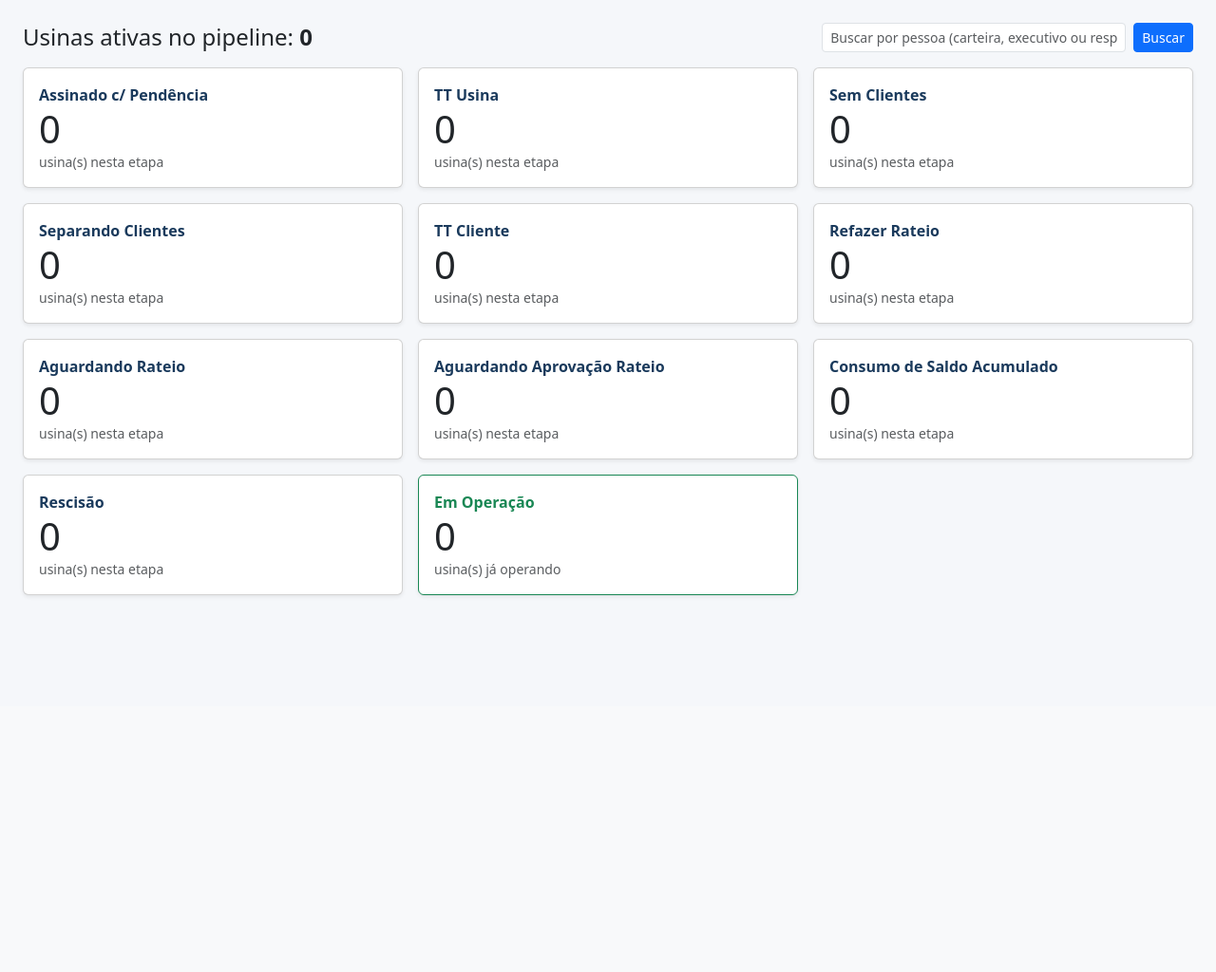
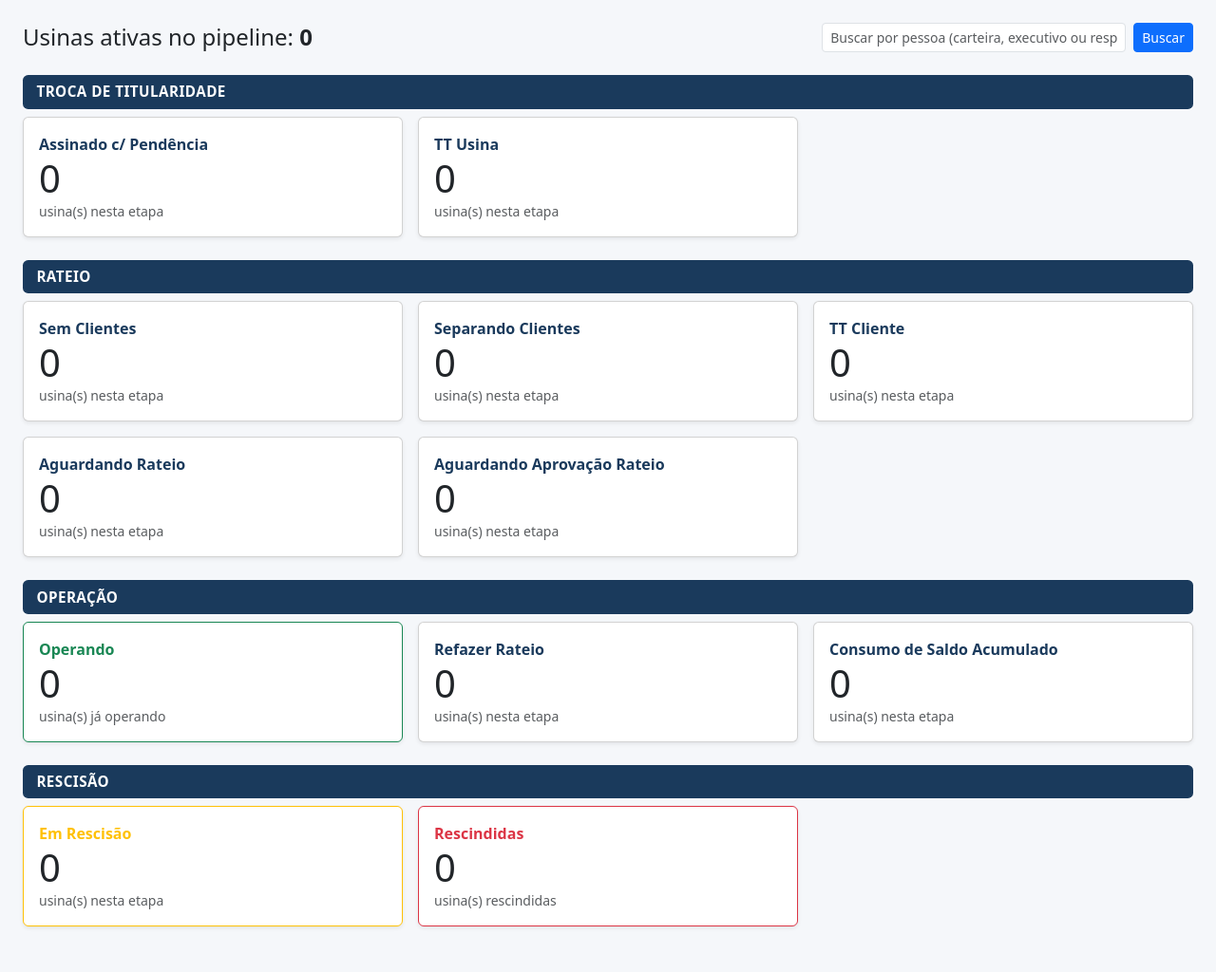
Before and after one commit to Relicetti/claude-code-workspace, a Flask app: page / in a window 1280 px wide. Shown: the part 56-1080 px from the top of the page at 95% size. Before the commit the page ends 685 px from the top, so only its background shows below. Run offline with Flask 3, Linux system fonts and the light colour scheme; the visitor is signed in with stand-in values (Sample User, id 1); data that the repository does not hold is empty.

Commit message:
feat(fup-operacoes): dashboard agrupado em faixas por macro-etapa
Cards do dashboard agora ficam sob 4 faixas de título:
- Troca de Titularidade: Assinado c/ Pendência, TT Usina
- Rateio: Sem Clientes, Separando Clientes, TT Cliente, Aguardando Rateio,
  Aguardando Aprovação Rateio
- Operação: Operando, Refazer Rateio, Consumo de Saldo Acumulado
- Rescisão: Em Rescisão (etapa), Rescindidas (status final)

Adiciona página /rescindidas (espelha /operacao) com data e dias desde a
rescisão. Card "Rescindidas" no dashboard leva pra ela.

Co-Authored-By: Claude Opus 5 <noreply@anthropic.com>

```diff
--- a/fup-operacoes/app.py
+++ b/fup-operacoes/app.py
@@ -173,6 +173,7 @@ def dashboard():
     with db.conectar() as conn:
         usinas, medias = _usinas_ativas_com_metricas(conn)
         qtd_operacao = db.contar_por_status(conn, "operacao")
+        qtd_rescindidas = db.contar_por_status(conn, "rescindida")
 
         usinas_pessoa = pendencias_pessoa = None
         if pessoa:
@@ -182,22 +183,55 @@ def dashboard():
                 u["dias_na_etapa"] = _dias_desde(u["data_entrada_etapa_atual"], hoje)
             pendencias_pessoa = [dict(p) for p in db.buscar_pendencias_por_pessoa(conn, pessoa)]
 
-    resumo = []
-    for idx, etapa in enumerate(db.ETAPAS):
+    def card_etapa(etapa, titulo=None, cor=None):
+        idx = db.ETAPAS.index(etapa)
         usinas_etapa = [u for u in usinas if u["etapa_atual"] == etapa]
-        resumo.append({
-            "idx": idx,
-            "etapa": etapa,
+        return {
+            "titulo": titulo or etapa,
             "qtd": len(usinas_etapa),
             "atrasadas": sum(1 for u in usinas_etapa if u["atrasada"]),
             "media": medias.get(etapa),
-        })
+            "url": url_for("ver_etapa", idx=idx),
+            "cor": cor,
+            "sub": "usina(s) nesta etapa",
+        }
+
+    card_operando = {
+        "titulo": "Operando", "qtd": qtd_operacao, "atrasadas": 0, "media": None,
+        "url": url_for("ver_operacao"), "cor": "success", "sub": "usina(s) já operando",
+    }
+    card_rescindidas = {
+        "titulo": "Rescindidas", "qtd": qtd_rescindidas, "atrasadas": 0, "media": None,
+        "url": url_for("ver_rescindidas"), "cor": "danger", "sub": "usina(s) rescindidas",
+    }
+
+    grupos = [
+        {"titulo": "Troca de Titularidade", "cards": [
+            card_etapa("Assinado c/ Pendência"),
+            card_etapa("TT Usina"),
+        ]},
+        {"titulo": "Rateio", "cards": [
+            card_etapa("Sem Clientes"),
+            card_etapa("Separando Clientes"),
+            card_etapa("TT Cliente"),
+            card_etapa("Aguardando Rateio"),
+            card_etapa("Aguardando Aprovação Rateio"),
+        ]},
+        {"titulo": "Operação", "cards": [
+            card_operando,
+            card_etapa("Refazer Rateio"),
+            card_etapa("Consumo de Saldo Acumulado"),
+        ]},
+        {"titulo": "Rescisão", "cards": [
+            card_etapa("Rescisão", titulo="Em Rescisão", cor="warning"),
+            card_rescindidas,
+        ]},
+    ]
 
     return render_template(
         "dashboard.html",
-        resumo=resumo,
+        grupos=grupos,
         total_ativas=len(usinas),
-        qtd_operacao=qtd_operacao,
         pessoa=pessoa,
         usinas_pessoa=usinas_pessoa,
         pendencias_pessoa=pendencias_pessoa,
@@ -216,6 +250,20 @@ def ver_operacao():
         u["dias_em_operacao"] = _dias_desde(u["data_operacao"], hoje)
 
     return render_template("operacao.html", usinas=usinas)
+
+
+@app.route("/rescindidas")
+def ver_rescindidas():
+    with db.conectar() as conn:
+        usinas = [dict(u) for u in db.listar_por_status(conn, "rescindida")]
+        datas_rescisao = db.data_entrada_etapa_final_por_usina(conn, "Rescindida")
+
+    hoje = date.today()
+    for u in usinas:
+        u["data_rescisao"] = datas_rescisao.get(u["id"])
+        u["dias_desde_rescisao"] = _dias_desde(u["data_rescisao"], hoje)
+
+    return render_template("rescindidas.html", usinas=usinas)
 
 
 @app.route("/etapa/<int:idx>")
--- a/fup-operacoes/templates/base.html
+++ b/fup-operacoes/templates/base.html
@@ -15,6 +15,11 @@
     .badge-eta { font-size: .8rem; }
     table.table-sortable th[data-sortable] { cursor: pointer; user-select: none; }
     table.table-sortable th[data-sortable]:hover { text-decoration: underline; }
+    .faixa-grupo {
+      background: #1a3a5c; color: #fff; font-weight: 600;
+      padding: .4rem .9rem; border-radius: .35rem;
+      text-transform: uppercase; letter-spacing: .03em; font-size: .95rem;
+    }
   </style>
 </head>
 <body>
--- a/fup-operacoes/templates/dashboard.html
+++ b/fup-operacoes/templates/dashboard.html
@@ -62,39 +62,30 @@
 
 {% else %}
 
+{% for grupo in grupos %}
+  <div class="faixa-grupo mb-2 mt-4">{{ grupo.titulo }}</div>
   <div class="row g-3">
-  {% for r in resumo %}
+    {% for c in grupo.cards %}
     <div class="col-12 col-md-6 col-lg-4">
-    <a href="{{ url_for('ver_etapa', idx=r.idx) }}" class="text-decoration-none text-reset">
-      <div class="card shadow-sm h-100 {{ 'border-danger' if r.atrasadas else '' }}">
+      <a href="{{ c.url }}" class="text-decoration-none text-reset">
+        <div class="card shadow-sm h-100 {{ ('border-' ~ c.cor) if c.cor else ('border-danger' if c.atrasadas else '') }}">
           <div class="card-body">
-          <div class="etapa-titulo">{{ r.etapa }}</div>
-          <div class="display-6">{{ r.qtd }}</div>
-          <div class="text-muted small">usina(s) nesta etapa</div>
-          {% if r.media %}
-            <div class="text-muted small mt-1">média histórica: {{ r.media }} dias</div>
+            <div class="etapa-titulo {{ ('text-' ~ c.cor) if c.cor else '' }}">{{ c.titulo }}</div>
+            <div class="display-6">{{ c.qtd }}</div>
+            <div class="text-muted small">{{ c.sub }}</div>
+            {% if c.media %}
+              <div class="text-muted small mt-1">média histórica: {{ c.media }} dias</div>
             {% endif %}
-          {% if r.atrasadas %}
-            <span class="badge bg-danger mt-2">{{ r.atrasadas }} acima da média</span>
+            {% if c.atrasadas %}
+              <span class="badge bg-danger mt-2">{{ c.atrasadas }} acima da média</span>
             {% endif %}
           </div>
         </div>
       </a>
     </div>
     {% endfor %}
-
-  <div class="col-12 col-md-6 col-lg-4">
-    <a href="{{ url_for('ver_operacao') }}" class="text-decoration-none text-reset">
-      <div class="card shadow-sm h-100 border-success">
-        <div class="card-body">
-          <div class="etapa-titulo text-success">Em Operação</div>
-          <div class="display-6">{{ qtd_operacao }}</div>
-          <div class="text-muted small">usina(s) já operando</div>
   </div>
-      </div>
-    </a>
-  </div>
-</div>
+{% endfor %}
 
 {% endif %}
 
```
Also changed, not shown: fup-operacoes/templates/rescindidas.html (added, +49 -0 lines). Lines whose indentation alone changed are shown as unchanged.
